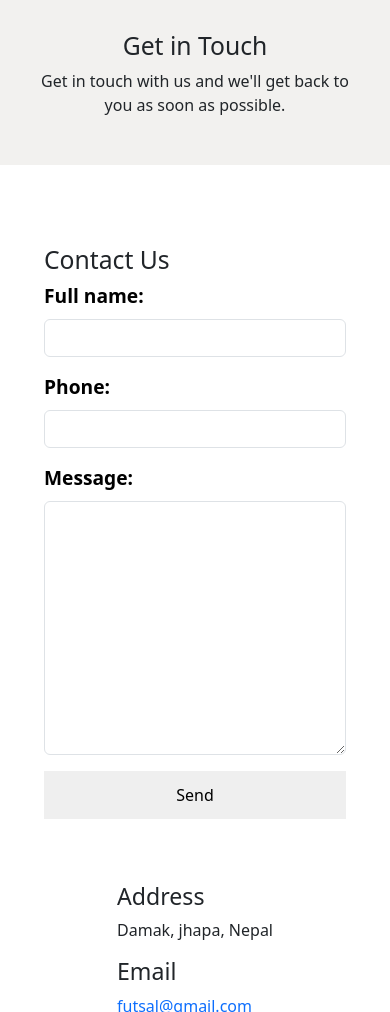
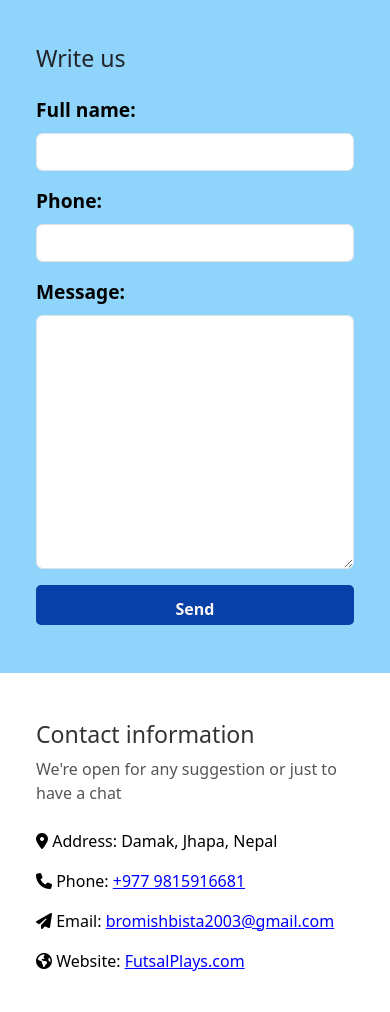
Before and after one commit to bromishbista/FutsalPlays, a Django app: page /contact/ in a window 390 px wide; the page is wider, and only the part inside the window is pictured. Shown: the part 249-1261 px from the top of that part. Run offline with Django 4.2, Linux system fonts and the light colour scheme; some libraries are stand-ins or nearby versions.

Commit message:
contact change

```diff
--- a/templates/contact.html
+++ b/templates/contact.html
@@ -1,8 +1,9 @@
 {% extends 'base.html' %}
 {% load static %}
+
 {% block title %}Dashboard{% endblock title %}
 {% block body %}
-    <!-- sliders -->
+    <!-- sliders
     <section class="foot-search">
         <div class="footsal-section">
             <div class="search-section-form">
@@ -17,10 +18,9 @@
             </div>
         </div>
     </section>
-    <!-- sliders -->
-
-    <section style="background-color:rgba(206, 203, 195, 0.267);">
-        <div class="test-section" >
+    sliders -->
+    <section style="background-color: rgba(206, 203, 195, 0.267);">
+        <div class="test-section">
             <div class="test-section-wrapper">
                 <div class="test-section-content">
                     <h2>Get in Touch</h2>
@@ -29,43 +29,82 @@
             </div>
         </div>
     </section>
+    <section>
+        <section class="ftco-section">
+            <div class="container">
 
-    <section class="">
-        <div class="contact container pt-5">
-            <div class="left-contact-section contact">
-                <div class="contact-bg-image">
-                        <h2>Contact Us</h2>
+                <div class="row justify-content-center">
+                    <div class="col-lg-10">
+                        <div class="wrapper">
+                            <div class="row no-gutters">
+                                <div class="col-md-6 d-flex align-items-stretch"style="background-color: #8fd4fa;">
+                                    <div class="contact-wrap w-100 p-md-5 p-4 py-5">
+                                        <h3 class="mb-4">Write us</h3>
+
                                   <form method="post">
                                     {% csrf_token %}
-                          {{ form.as_p }}
-                          <input type="submit" value="Send">
+                                    {{ form.as_p}}
+                                    <input type="submit" value="Send" class="card-button">
                                 </form>
                                     </div>
                                 </div>
-            <div class="right-contact-section contact">
-                <div class="right-contact-lists">
-                    <div class="contact-content">
-                        <h3>Address</h3>
-                        <p>Damak, jhapa, Nepal</p>
+
+                                <div class="col-md-6 d-flex align-items-stretch" style="background-color:##8fd4fa;">
+                                    <div class="info-wrap w-100 p-md-5 p-4 py-5 img">
+                                        <h3 style="color: #333;">Contact information</h3>
+
+                                        <p class="mb-4" style="color: #555;">We're open for any suggestion or just to have a chat</p>
+                                        <div class="dbox w-100 d-flex align-items-start">
+                                            <div class="text pl-3" style="color: black;">
+                                                <p><span><span class="fa fa-map-marker"></span>     Address:</span> Damak, Jhapa, Nepal</p>
                                             </div>
-                    <div class="contact-content">
-                        <h3>Email</h3>
-                        <p><a href="mailto:hello.chatgpt@gpt.com" class="text-decoration-none">futsal@gmail.com</a></p>
                                         </div>
-                    <div class="contact-content">
-                        <h3>Phone</h3>
-                        <p><a href="tel:79797997979" class="text-decoration-none">098547213</a></p>
+
+                                        <div class="dbox w-100 d-flex align-items-center">
+                                            <div class="text pl-3" style="color: black;">
+                                                <p><span><span class="fa fa-phone"></span>  Phone:</span> <a href="tel://9815916681" style="color: blue;">+977 9815916681</a></p>
                                             </div>
-                    <div class="contact-content">
-                        <h3>Web Site</h3>
-                        <p><a href="hello.com" class="text-decoration-none">Futsal .com</a></p>
+                                        </div>
+
+                                        <div class="dbox w-100 d-flex align-items-center">
+
+                                            <div class="text pl-3" style="color: black;">
+                                                <p><span><span class="fa fa-paper-plane"></span>   Email:</span> <a href="mailto:info@yoursite.com" style="color: blue;">bromishbista2003@gmail.com</a></p>
+                                            </div>
+                                        </div>
+                                        <div class="dbox w-100 d-flex align-items-center">
+
+                                            <div class="text pl-3" style="color: black;">
+                                                <p><span><span class="fa fa-globe"></span> Website:</span> <a href="/" style="color: blue;">FutsalPlays.com</a></p>
+                                            </div>
+                                        </div>
+
+                                        <br/>
+                                        <div class="dbox w-100 d-flex align-items-center" style="border: 2px solid blue;">
+
+                                              <div class="text pl-3">
+                                                <iframe src="https://www.google.com/maps/embed?pb=!1m18!1m12!1m3!1d7131.269548805734!2d87.6843616!3d26.660173800000003!2m3!1f0!2f0!3f0!3m2!1i1024!2i768!4f13.1!3m3!1m2!1s0x39e58e14d281c547%3A0xb0d3c98577060f3d!2sDamak!5e0!3m2!1sen!2snp!4v1707675439812!5m2!1sen!2snp" width="426" height="200" style="border:10; border-color: black;" allowfullscreen="" loading="lazy" referrerpolicy="no-referrer-when-downgrade"></src></iframe>
+                                              </div>
+                                            </div>
+                                          </div>
+                                    </div>
+                                </div>
+
+
+
+                            </div>
                         </div>
                     </div>
                 </div>
             </div>
         </section>
 
-    <!-- our Contact  -->
+
+
+
+
+
+    <!-- our Contact
     <section class="count-section">
         <div class="container">
             <div class="count">
@@ -94,6 +133,7 @@
             </div>
         </div>
     </section>
-    <!-- our Contact  -->
+     our Contact  -->
+
 
     {% endblock %}
--- a/templates/futsal_detail.html
+++ b/templates/futsal_detail.html
@@ -202,6 +202,8 @@
       </div>
     </div>
   </div>
+
+
   <div class="container py-5">
     <div class="row">
         <div class="col-lg-5 col-md-5 col-sm-12">
```
Lines whose indentation alone changed are shown as unchanged.
